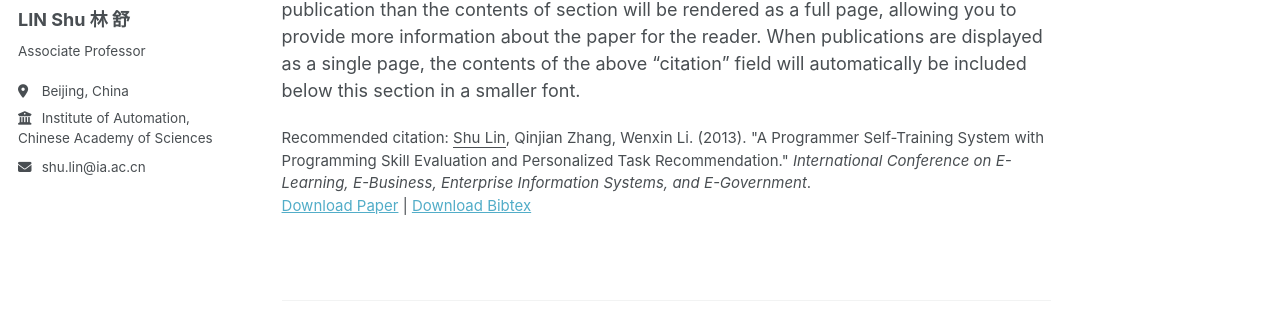
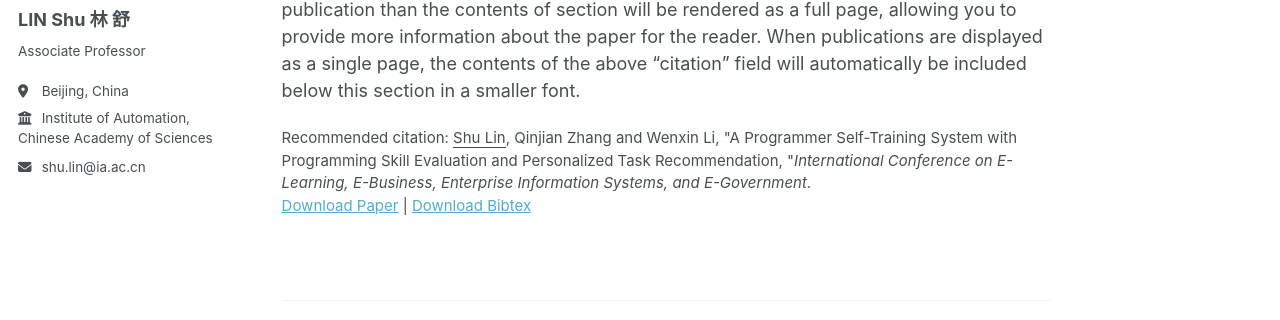
Before and after one commit to linshu-casia/linshu-casia.github.io, a Jekyll site: the page built from _publications/002-EEE2013.md, in a window 1280 px wide and 1002 px high. Shown: the part 310-630 px from the top of the window. Built offline with Jekyll 4.4.1, drawn with Linux system fonts in a browser that asks for light colours; a script that is not in the unit is left out.

Commit message:
完善学士论文

```diff
--- a/_includes/archive-single.html
+++ b/_includes/archive-single.html
@@ -40,7 +40,7 @@
 
         {% if post.collection == 'teaching' %}
           <p> {{ post.type }}, <i>{{ post.venue }}</i>, {{ post.date | default: "1900-01-01" | date: "%Y" }} </p>
-        {% elsif post.collection == 'publications' %}
+        {% elsif post.collection == 'publications' and post.venue %}
           <p>Published in <i>{{ post.venue }}</i>, {{ post.date | default: "1900-01-01" | date: "%Y" }} </p>
         {% elsif post.date %}
          <p class="page__date"><strong><i class="fa fa-fw fa-calendar" aria-hidden="true"></i> {{ site.data.ui-text[site.locale].date_label | default: "Published:" }}</strong> <time datetime="{{ post.date | default: "1900-01-01" | date_to_xmlschema }}">{{ post.date | default: "1900-01-01" | date: "%B %d, %Y" }}</time></p>
--- a/_publications/002-EEE2013.md
+++ b/_publications/002-EEE2013.md
@@ -8,7 +8,7 @@ date: July 2013
 venue: 'International Conference on E-Learning, E-Business, Enterprise Information Systems, and E-Government'
 paperurl: 'https://linshu-casia.github.io/files/EEE2013.pdf'
 bibtexurl: 'https://linshu-casia.github.io/files/EEE2013.bib'
-citation: '<u>Shu Lin</u>, Qinjian Zhang, Wenxin Li. (2013). &quot;A Programmer Self-Training System with Programming Skill Evaluation and Personalized Task Recommendation.&quot; <i>International Conference on E-Learning, E-Business, Enterprise Information Systems, and E-Government</i>.'
+citation: '<u>Shu Lin</u>, Qinjian Zhang and Wenxin Li, &quot;A Programmer Self-Training System with Programming Skill Evaluation and Personalized Task Recommendation, &quot;<i>International Conference on E-Learning, E-Business, Enterprise Information Systems, and E-Government</i>.'
 label: 'EEE 2013'
 ---
 
```
Also changed, not shown: _publications/001-BS2013.md (+1 -1 lines).
